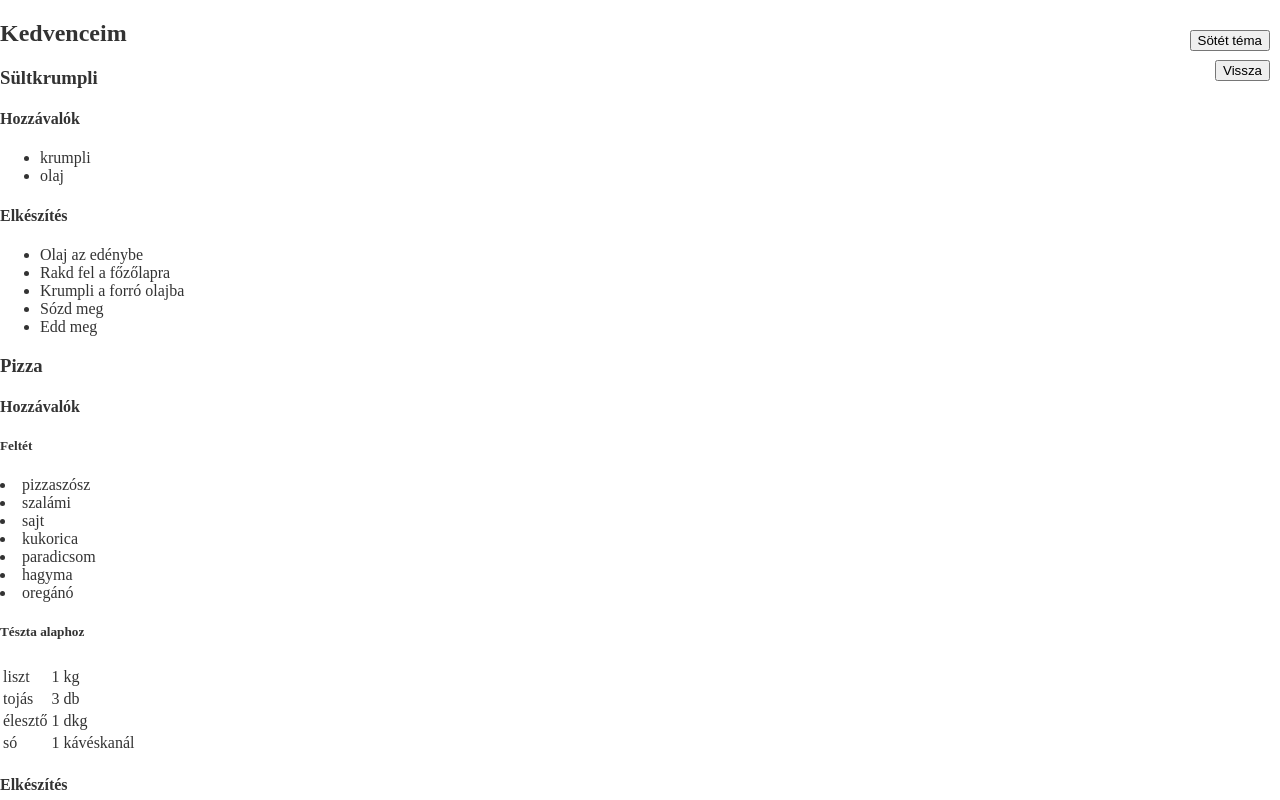
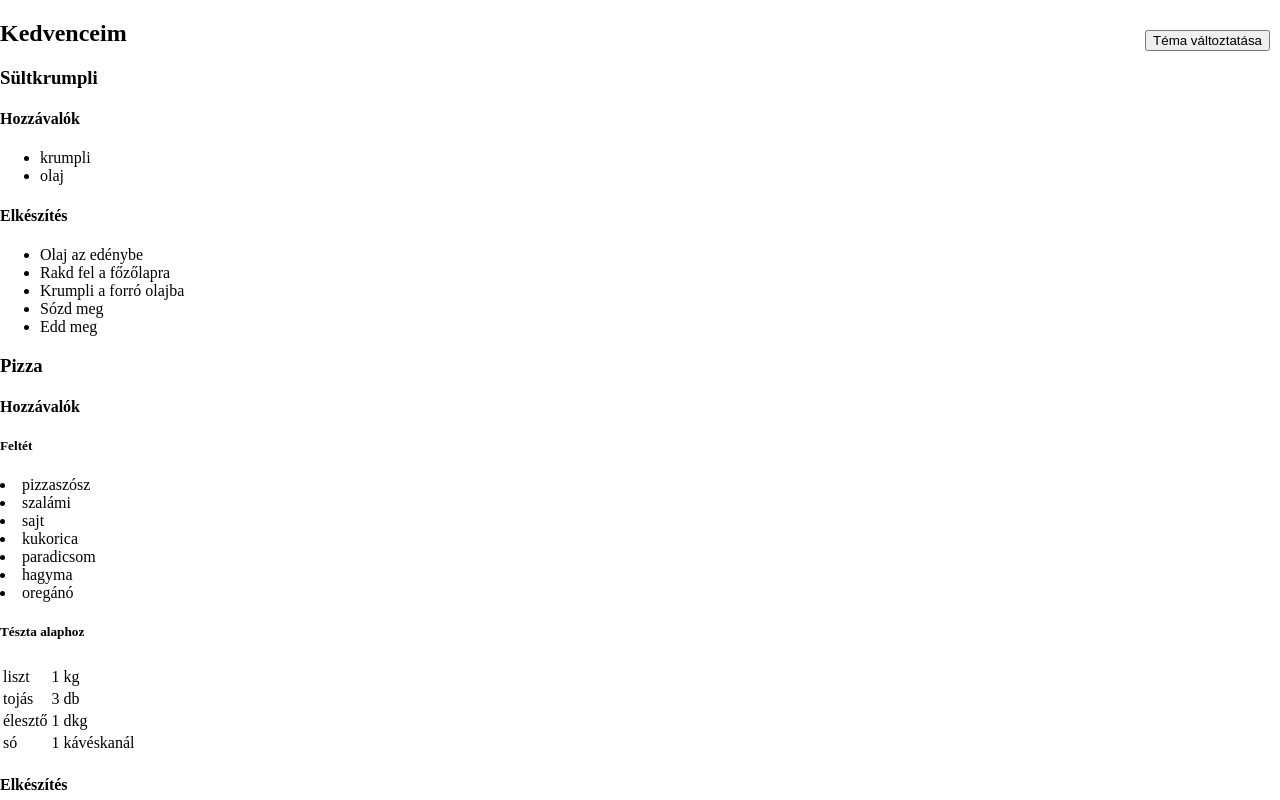
Before and after one commit to L3H3L/WEB, a plain HTML site: page 1. Óra/valami.html in a window 1280 px wide. Shown: the top 800 px of the page. Drawn offline with Linux system fonts and the light colour scheme.

Commit message:
Add files via upload

```diff
--- a/1. Óra/valami.html
+++ b/1. Óra/valami.html
@@ -7,28 +7,19 @@
     <title>Receptek</title>
     <style>
         body {
-            transition: background-color 0.5s ease;
+            transition: background-color 0s ease;
             margin: 0;
             padding: 0;
             position: relative;
-            color: #333;
         }
         .dark-mode {
             background-color: #333;
-            color: #fff;
-        }
-        .dark-mode a {
             color: #fff;
         }
         .dark-mode-toggle {
             position: absolute;
             top: 10px;
             right: 10px;
-        }
-        .back-button {
-            position: absolute;
-            top: 40px;
-            Right: 10px;
         }
     </style>
 </head>
@@ -105,20 +96,13 @@
             <li>Jó étvágyat😊</li>
         </ul>
         <div class="dark-mode-toggle">
-            <button onclick="toggleDarkMode()">Sötét téma</button>
-        </div>
-        <div class="back-button">
-            <button onclick="goBack()">Vissza</button>
+            <button onclick="toggleDarkMode()">Téma változtatása</button>
         </div>
 
         <script>
             function toggleDarkMode() {
                 document.body.classList.toggle('dark-mode');
             }
-
-            function goBack() {
-                window.history.back();
-            }
         </script>
 <!---->
 </body>
--- a/5. Óra/style.css
+++ b/5. Óra/style.css
@@ -1,19 +1,19 @@
-p{
+p {
     color: darkgreen;
     background-color: beige;
     padding: 15px 30px;
     margin: 30px;
     border-radius: 5px;
     border: 1px solid darkgreen;
-    font-size: 20;
+    font-size: 20px; /* Font méretének hozzáadása */
     font-family: Arial, Helvetica, sans-serif;
 }
 
-img{
+img {
     width: 100%;
 }
 
-body{
-    width: 70;
-    margin: 0, auto;
+body {
+    width: 70%; /* A százalékos értékek után százalék jelölés szükséges */
+    margin: 0 auto; /* Margin értékeinek megfelelő formátumúvá alakítása */
 }
--- /dev/null
+++ b/6. Óra/style.css
@@ -0,0 +1,12 @@
+h1, h2{
+    color: darkblue;
+}
+
+body{
+    background-color: #dbe0ff;
+    font-family: Arial, Helvetica, sans-serif;
+    font-size: 130%;
+    max-width: 800px;
+    margin: 0 auto;
+    padding: 15px;
+}
```
Also changed, not shown: 2. Óra/index.html (+2 -18 lines), 3. Óra/Hobbik.html (+2 -18 lines), 3. Óra/Kapcsolatok.html (+2 -18 lines), 3. Óra/index.html (+2 -18 lines), 3. Óra/Önéletrajz.html (+2 -18 lines), 4. Óra/palacsinta.html (+2 -18 lines), 5. Óra/panda.html (+0 -3 lines), 6. Óra/simonyi.html (added, +22 -0 lines), index.html (+5 -6 lines), 6. Óra/hatter.jpg (added), 6. Óra/minta.png (added), 1 other file.
